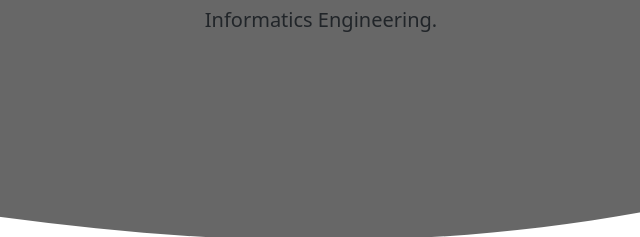
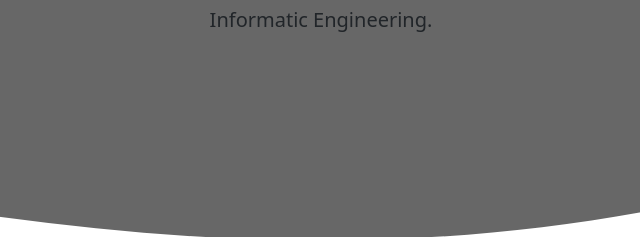
Before and after one commit to evankhell619/evankhell, a plain HTML site: page index.html in a window 1280 px wide. Shown: the part 374-611 px from the top of the page, 319-959 px from the left. Drawn offline with nearby package versions, Linux system fonts and the light colour scheme.

Commit message:
tambah ss

```diff
--- a/index.html
+++ b/index.html
@@ -40,7 +40,7 @@
             <br>
             <img src="img/ft.jpg" alt="Hanifan Budi Hartono" width="200px" class="rounded-circle img-thumbnail">
             <h1 class="display-4 text-light">Hanifan Budi Hartono</h1>
-            <p class="lead">Informatics Engineering.</p>
+            <p class="lead">Informatic Engineering.</p>
             <svg xmlns="http://www.w3.org/2000/svg" viewBox="0 0 1440 320"><path fill="#ffffff" fill-opacity="1" d="M0,128L60,138.7C120,149,240,171,360,186.7C480,203,600,213,720,213.3C840,213,960,203,1080,181.3C1200,160,1320,128,1380,112L1440,96L1440,320L1380,320C1320,320,1200,320,1080,320C960,320,840,320,720,320C600,320,480,320,360,320C240,320,120,320,60,320L0,320Z"></path></svg>
         </section>
         <!-- jumbotron selesai  -->
```
